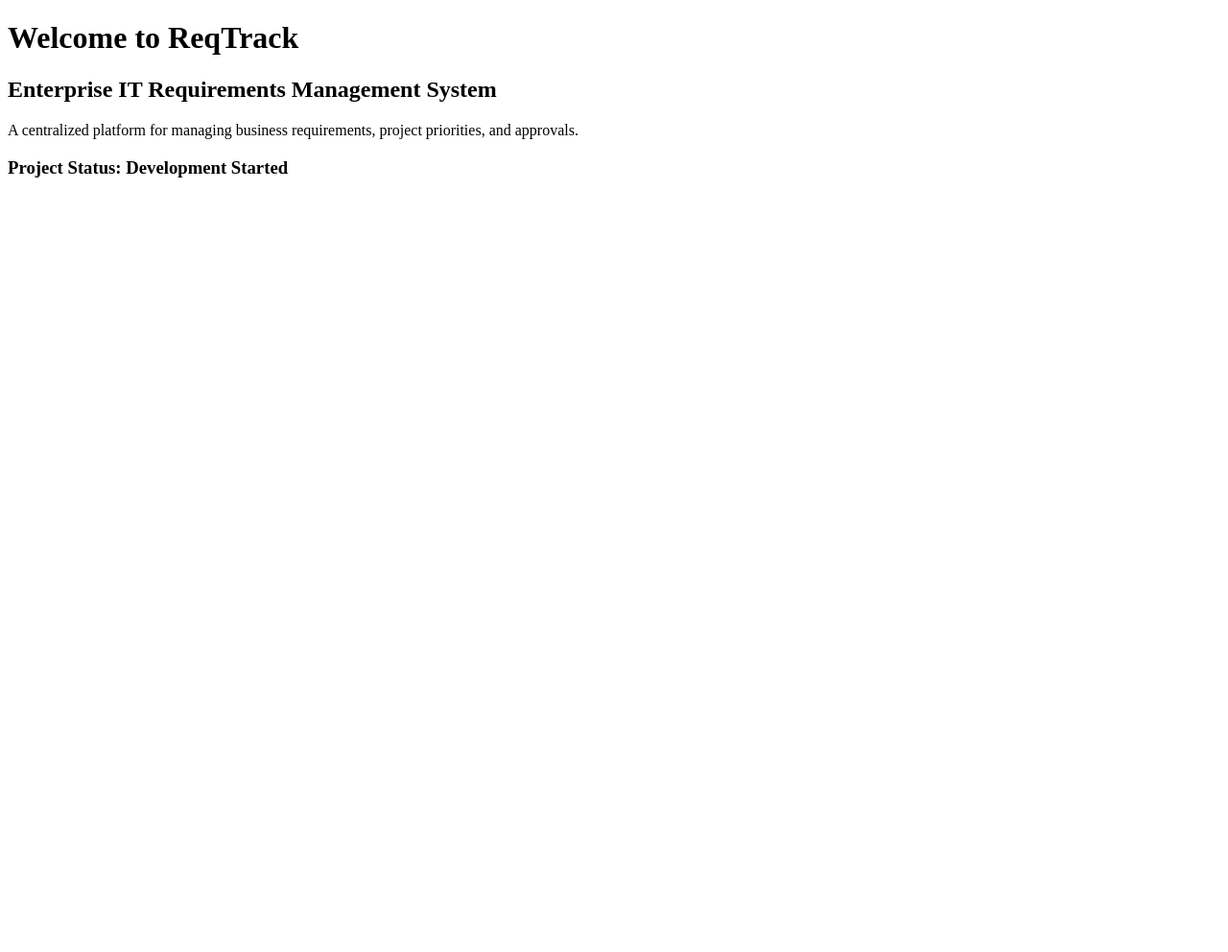
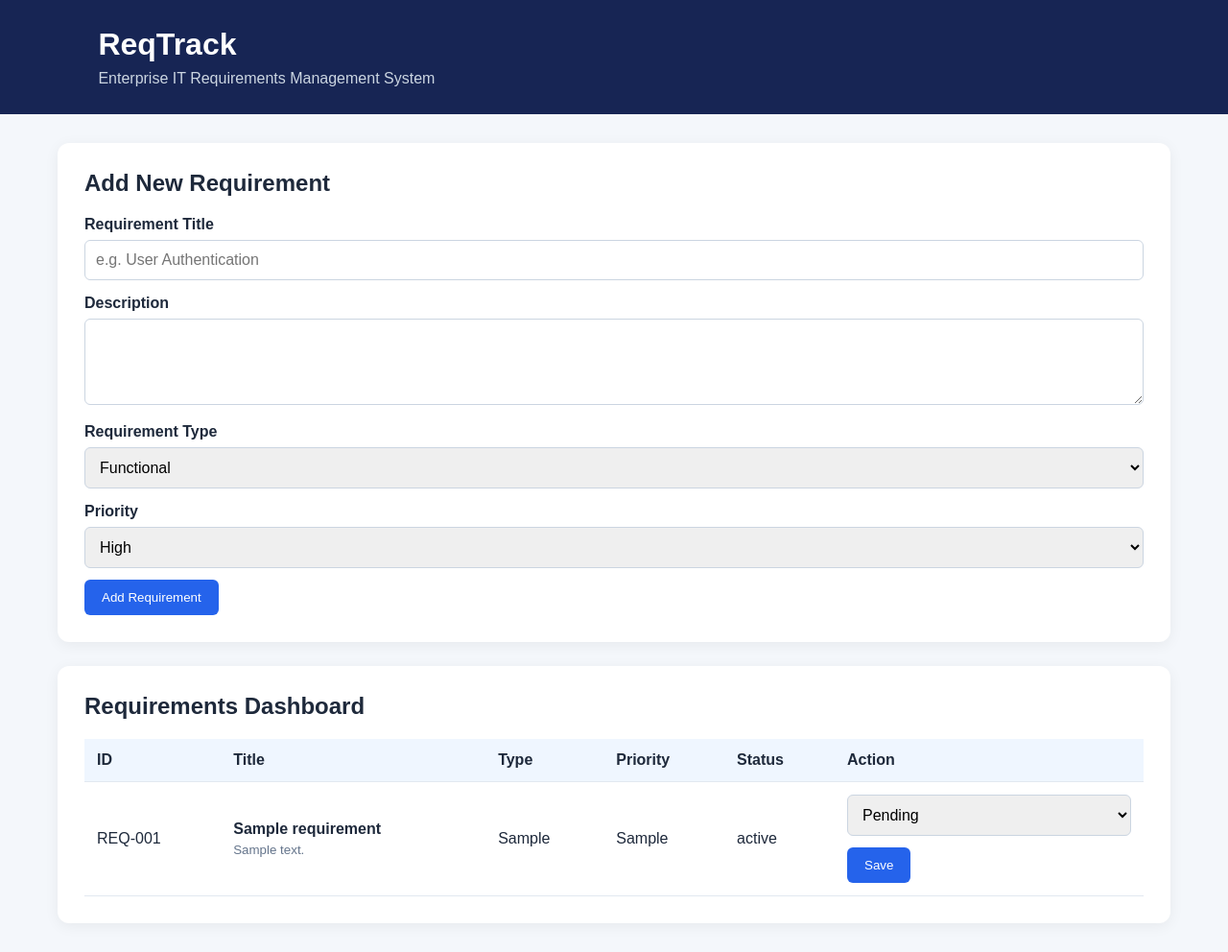
Before and after one commit to juliettengum/reqtrack-ba-system, a Flask app: page / in a window 1280 px wide. Shown: the whole page at 96% size. Before the commit the page ends 185 px from the top, so only its background shows below. Run offline with Flask 3, Linux system fonts and the light colour scheme; tables that the repository leaves empty hold one stand-in row (values such as "Sample post").

Commit message:
feat: add requirements management and SQLite database

```diff
--- a/app.py
+++ b/app.py
@@ -1,13 +1,101 @@
 
-from flask import Flask, render_template
+import sqlite3
+from pathlib import Path
+from flask import Flask, render_template, request, redirect, url_for
 
 app = Flask(__name__)
+
+DATABASE = Path(__file__).resolve().parent / "reqtrack.db"
+
+TYPES = ("Functional", "Non-Functional")
+PRIORITIES = ("High", "Medium", "Low")
+STATUSES = ("Pending", "Approved", "Rejected")
+
+
+def get_db():
+    connection = sqlite3.connect(DATABASE)
+    connection.row_factory = sqlite3.Row
+    return connection
+
+
+def init_db():
+    with get_db() as db:
+        db.execute("""
+            CREATE TABLE IF NOT EXISTS requirements (
+                id INTEGER PRIMARY KEY AUTOINCREMENT,
+                title TEXT NOT NULL,
+                description TEXT NOT NULL,
+                type TEXT NOT NULL,
+                priority TEXT NOT NULL,
+                status TEXT NOT NULL DEFAULT 'Pending',
+                created_at TIMESTAMP DEFAULT CURRENT_TIMESTAMP
+            )
+        """)
 
 
 @app.route("/")
 def home():
-    return render_template("index.html")
+    with get_db() as db:
+        requirements = db.execute(
+            "SELECT * FROM requirements ORDER BY id DESC"
+        ).fetchall()
 
+    return render_template(
+        "index.html",
+        requirements=requirements,
+        types=TYPES,
+        priorities=PRIORITIES,
+        statuses=STATUSES
+    )
+
+
+@app.route("/add", methods=["POST"])
+def add_requirement():
+    title = request.form.get("title", "").strip()
+    description = request.form.get("description", "").strip()
+    req_type = request.form.get("type", "")
+    priority = request.form.get("priority", "")
+
+    if (
+        not title or not description
+        or req_type not in TYPES
+        or priority not in PRIORITIES
+    ):
+        return "Invalid requirement information", 400
+
+    with get_db() as db:
+        db.execute(
+            """
+            INSERT INTO requirements
+            (title, description, type, priority, status)
+            VALUES (?, ?, ?, ?, ?)
+            """,
+            (title, description, req_type, priority, "Pending")
+        )
+
+    return redirect(url_for("home"))
+
+
+@app.route("/status/<int:req_id>", methods=["POST"])
+def update_status(req_id):
+    status = request.form.get("status", "")
+
+    if status not in STATUSES:
+        return "Invalid status", 400
+
+    with get_db() as db:
+        result = db.execute(
+            "UPDATE requirements SET status = ? WHERE id = ?",
+            (status, req_id)
+        )
+
+        if result.rowcount == 0:
+            return "Requirement not found", 404
+
+    return redirect(url_for("home"))
+
+
+init_db()
 
 if __name__ == "__main__":
     app.run(debug=True)
--- /dev/null
+++ b/static/style.css
@@ -0,0 +1,105 @@
+
+* {
+    box-sizing: border-box;
+}
+
+body {
+    margin: 0;
+    background: #f4f7fb;
+    color: #1e293b;
+    font-family: Arial, sans-serif;
+}
+
+header {
+    background: #172554;
+    color: white;
+    padding: 28px 8%;
+}
+
+header h1 {
+    margin: 0 0 8px;
+}
+
+header p {
+    margin: 0;
+    color: #cbd5e1;
+}
+
+main {
+    max-width: 1200px;
+    margin: 30px auto;
+    padding: 0 20px;
+}
+
+.panel {
+    background: white;
+    padding: 28px;
+    border-radius: 12px;
+    margin-bottom: 25px;
+    box-shadow: 0 3px 15px rgba(0,0,0,0.06);
+}
+
+h2 {
+    margin-top: 0;
+}
+
+label {
+    display: block;
+    font-weight: bold;
+    margin: 15px 0 7px;
+}
+
+input, textarea, select {
+    width: 100%;
+    padding: 11px;
+    border: 1px solid #cbd5e1;
+    border-radius: 6px;
+    font: inherit;
+}
+
+textarea {
+    min-height: 90px;
+}
+
+button {
+    background: #2563eb;
+    color: white;
+    border: none;
+    border-radius: 6px;
+    padding: 11px 18px;
+    cursor: pointer;
+    margin-top: 12px;
+}
+
+button:hover {
+    background: #1d4ed8;
+}
+
+.table-wrap {
+    overflow-x: auto;
+}
+
+table {
+    width: 100%;
+    border-collapse: collapse;
+}
+
+th, td {
+    text-align: left;
+    padding: 13px;
+    border-bottom: 1px solid #e2e8f0;
+}
+
+th {
+    background: #eff6ff;
+}
+
+td small {
+    display: block;
+    color: #64748b;
+    margin-top: 5px;
+}
+
+td form {
+    min-width: 130px;
+}
--- a/templates/index.html
+++ b/templates/index.html
@@ -3,18 +3,111 @@
 <html lang="en">
 <head>
     <meta charset="UTF-8">
-    <meta name="viewport" content="width=device-width, initial-scale=1.0">
-    <title>ReqTrack | Requirements Management</title>
+    <meta name="viewport"
+          content="width=device-width, initial-scale=1">
+    <title>ReqTrack | Requirements Dashboard</title>
+    <link rel="stylesheet"
+          href="{{ url_for('static', filename='style.css') }}">
 </head>
 <body>
-    <h1>Welcome to ReqTrack</h1>
-    <h2>Enterprise IT Requirements Management System</h2>
+    <header>
+        <h1>ReqTrack</h1>
+        <p>Enterprise IT Requirements Management System</p>
+    </header>
 
-    <p>
-        A centralized platform for managing business
-        requirements, project priorities, and approvals.
-    </p>
+    <main>
+        <section class="panel">
+            <h2>Add New Requirement</h2>
 
-    <h3>Project Status: Development Started</h3>
+            <form action="{{ url_for('add_requirement') }}"
+                  method="POST">
+
+                <label for="title">Requirement Title</label>
+                <input id="title" name="title"
+                       placeholder="e.g. User Authentication"
+                       required>
+
+                <label for="description">Description</label>
+                <textarea id="description" name="description"
+                          required></textarea>
+
+                <label for="type">Requirement Type</label>
+                <select id="type" name="type">
+                    {% for type in types %}
+                    <option value="{{ type }}">{{ type }}</option>
+                    {% endfor %}
+                </select>
+
+                <label for="priority">Priority</label>
+                <select id="priority" name="priority">
+                    {% for priority in priorities %}
+                    <option value="{{ priority }}">
+                        {{ priority }}
+                    </option>
+                    {% endfor %}
+                </select>
+
+                <button type="submit">Add Requirement</button>
+            </form>
+        </section>
+
+        <section class="panel">
+            <h2>Requirements Dashboard</h2>
+
+            <div class="table-wrap">
+                <table>
+                    <thead>
+                        <tr>
+                            <th>ID</th>
+                            <th>Title</th>
+                            <th>Type</th>
+                            <th>Priority</th>
+                            <th>Status</th>
+                            <th>Action</th>
+                        </tr>
+                    </thead>
+
+                    <tbody>
+                        {% for req in requirements %}
+                        <tr>
+                            <td>REQ-{{ "%03d"|format(req.id) }}</td>
+                            <td>
+                                <strong>{{ req.title }}</strong>
+                                <small>{{ req.description }}</small>
+                            </td>
+                            <td>{{ req.type }}</td>
+                            <td>{{ req.priority }}</td>
+                            <td>{{ req.status }}</td>
+                            <td>
+                                <form action="{{ url_for(
+                                    'update_status', req_id=req.id
+                                ) }}" method="POST">
+                                    <select name="status">
+                                        {% for status in statuses %}
+                                        <option value="{{ status }}"
+                                          {% if req.status == status %}
+                                          selected
+                                          {% endif %}>
+                                            {{ status }}
+                                        </option>
+                                        {% endfor %}
+                                    </select>
+                                    <button type="submit">Save</button>
+                                </form>
+                            </td>
+                        </tr>
+                        {% else %}
+                        <tr>
+                            <td colspan="6">
+                                No requirements yet.
+                                Add your first requirement!
+                            </td>
+                        </tr>
+                        {% endfor %}
+                    </tbody>
+                </table>
+            </div>
+        </section>
+    </main>
 </body>
 </html>
```
Also changed, not shown: 1 other file.
